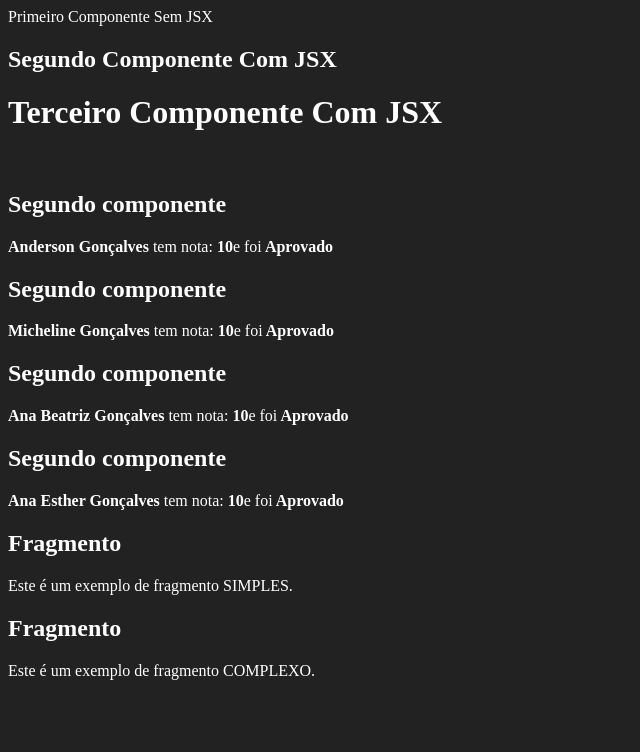
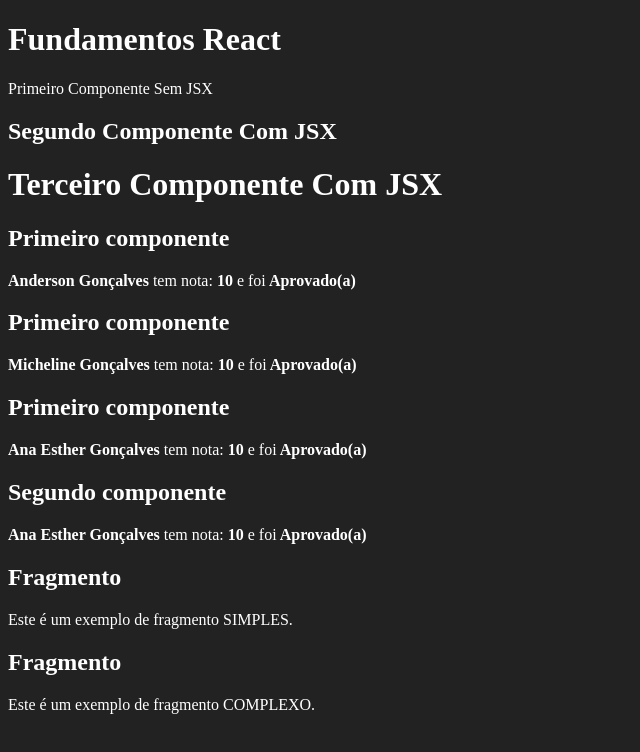
Before and after one commit to AndersonGoncalves/fundamentos-react, a React (Create React App) app: page / in a window 1280 px wide. Shown: the top 752 px of the page, without its empty margins (0-640 px from the left). Built offline with nearby package versions, Linux system fonts and the light colour scheme.

Commit message:
feat: criação do arquivo settings.json e criação do arquivo app.jsx e funcão arrow. Alterado o settings.json para incluir ; no final de cada comando ao executar a formatação: shift + alt + F

```diff
--- /dev/null
+++ b/src/app.jsx
@@ -0,0 +1,29 @@
+import PrimeiroSemJSX, { SegundoComJSX, TerceiroComJSX } from './components/basicos/Primeiro';
+import ComParametro from './components/basicos/ComParametro';
+import { FragmentoComplexo, FragmentoSimples } from './components/basicos/Fragmento';
+
+export default (_) =>
+    <div id="app">
+        <h1>Fundamentos React</h1>
+        <PrimeiroSemJSX />
+        <SegundoComJSX />
+        <TerceiroComJSX />
+        <ComParametro
+            titulo="Primeiro componente"
+            aluno="Anderson Gonçalves"
+            nota={9.9} />
+        <ComParametro
+            titulo="Primeiro componente"
+            aluno="Micheline Gonçalves"
+            nota={10.0} />
+        <ComParametro
+            titulo="Primeiro componente"
+            aluno="Ana Esther Gonçalves"
+            nota={10.0} />
+        <ComParametro
+            titulo="Segundo componente"
+            aluno="Ana Esther Gonçalves"
+            nota={10.0} />
+        <FragmentoSimples tipo="SIMPLES" />
+        <FragmentoComplexo tipo="COMPLEXO" />
+    </div>
--- a/src/components/basicos/ComParametro.jsx
+++ b/src/components/basicos/ComParametro.jsx
@@ -1,13 +1,13 @@
 function ComParametro(props) {
     console.log(props);
-    const status = props.nota >= 7 ? 'Aprovado' : 'Recuperação'
+    const status = props.nota >= 7 ? 'Aprovado(a)' : 'Recuperação';
     const notaInt = Math.ceil(props.nota);
     return (
         <div>
             <h2>{props.titulo}</h2>
             <strong>{props.aluno} </strong>
             tem nota:
-            <strong> {notaInt}</strong>
+            <strong> {notaInt} </strong>
             e foi
             <strong> {status} </strong>
         </div>
--- a/src/index.js
+++ b/src/index.js
@@ -1,36 +1,10 @@
-import './index.css'
-import { createRoot } from 'react-dom/client'
-import PrimeiroSemJSX, { SegundoComJSX, TerceiroComJSX } from './components/basicos/Primeiro'
-import ComParametro from './components/basicos/ComParametro'
-import { FragmentoComplexo, FragmentoSimples } from './components/basicos/Fragmento'
+import './index.css';
+import { createRoot } from 'react-dom/client';
+import App from './app';
 
-const container = document.getElementById('root')
-const root = createRoot(container)
+const container = document.getElementById('root');
+const root = createRoot(container);
 
 root.render(
-  <div>
-    <PrimeiroSemJSX />
-    <br />
-    <SegundoComJSX />
-    <TerceiroComJSX />
-    <br />
-    <ComParametro
-      titulo="Segundo componente"
-      aluno="Anderson Gonçalves"
-      nota={9.9} />
-    <ComParametro
-      titulo="Segundo componente"
-      aluno="Micheline Gonçalves"
-      nota={10.0} />
-    <ComParametro
-      titulo="Segundo componente"
-      aluno="Ana Beatriz Gonçalves"
-      nota={10.0} />
-    <ComParametro
-      titulo="Segundo componente"
-      aluno="Ana Esther Gonçalves"
-      nota={10.0} />
-    <FragmentoSimples tipo="SIMPLES" />
-    <FragmentoComplexo tipo="COMPLEXO" />
-  </div>
-)
+  <App />
+);
```
